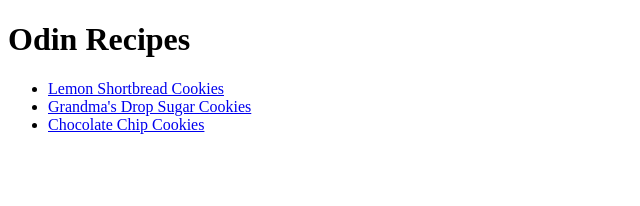
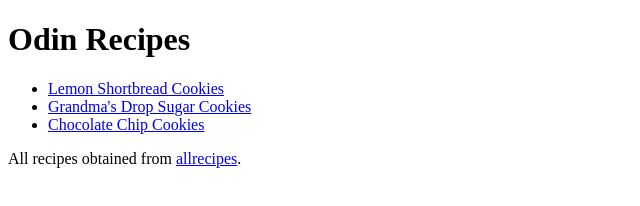
Before and after one commit to zwlocker/odin-recipes, a plain HTML site: page index.html in a window 1280 px wide. Shown: the whole page, without its empty margins (0-640 px from the left). Drawn offline with Linux system fonts and the light colour scheme.

Commit message:
Add credits to allrecipes

```diff
--- a/index.html
+++ b/index.html
@@ -11,6 +11,7 @@
         <li><a href="recipes/lemoncookie.html">Lemon Shortbread Cookies</a></li>
         <li><a href="recipes/dropsugar.html">Grandma's Drop Sugar Cookies</a></li>
         <li><a href="recipes/chocolatechip.html">Chocolate Chip Cookies</a></li>
-    </ul>
+   </ul>
+   <p>All recipes obtained from <a href="https://www.allrecipes.com/">allrecipes</a>.</p>
 </body>
 </html>
```
